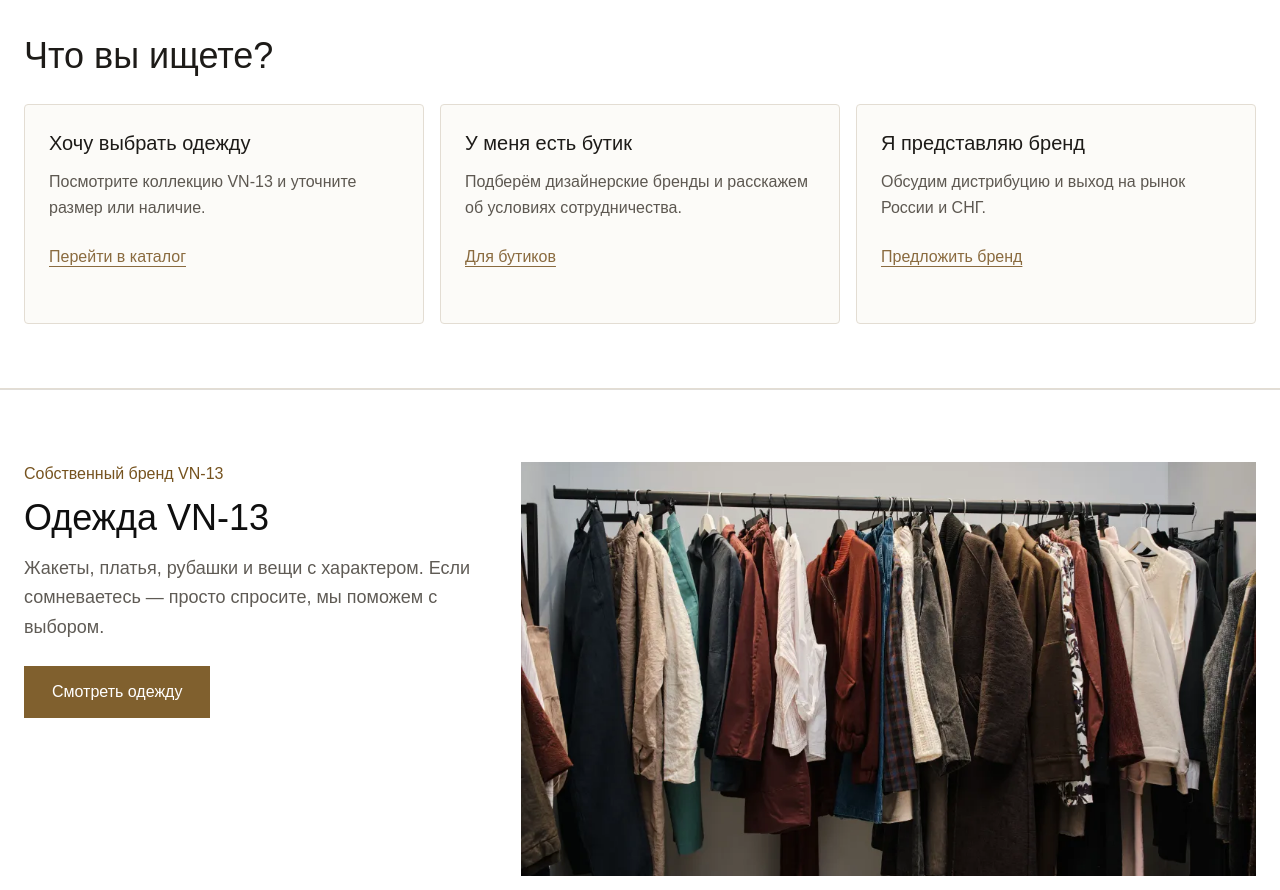
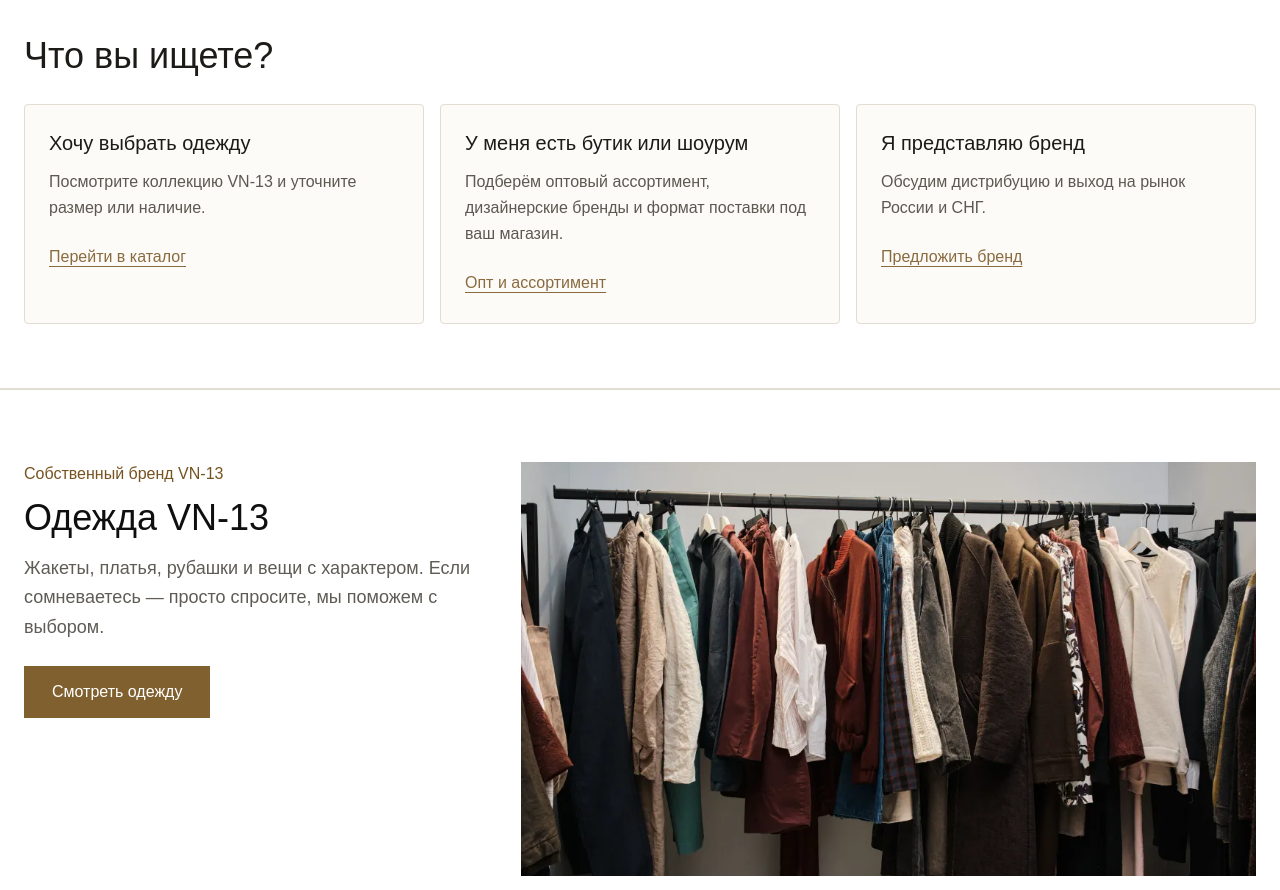
Before and after one commit to coffeeshop13/vn-13, a Next.js app: page / in a window 1280 px wide. Shown: the part 1240-2130 px from the top of the page. Built offline with nearby package versions, Linux system fonts and the light colour scheme.

Commit message:
Route boutique audience to wholesale page

```diff
--- a/components/AudiencePaths.tsx
+++ b/components/AudiencePaths.tsx
@@ -8,10 +8,10 @@ const paths = [
     label: 'Перейти в каталог',
   },
   {
-    title: 'У меня есть бутик',
-    text: 'Подберём дизайнерские бренды и расскажем об условиях сотрудничества.',
-    href: '/zhenskaya-odezhda-dlya-butikov/',
-    label: 'Для бутиков',
+    title: 'У меня есть бутик или шоурум',
+    text: 'Подберём оптовый ассортимент, дизайнерские бренды и формат поставки под ваш магазин.',
+    href: '/optovaya-zhenskaya-odezhda/',
+    label: 'Опт и ассортимент',
   },
   {
     title: 'Я представляю бренд',
```
